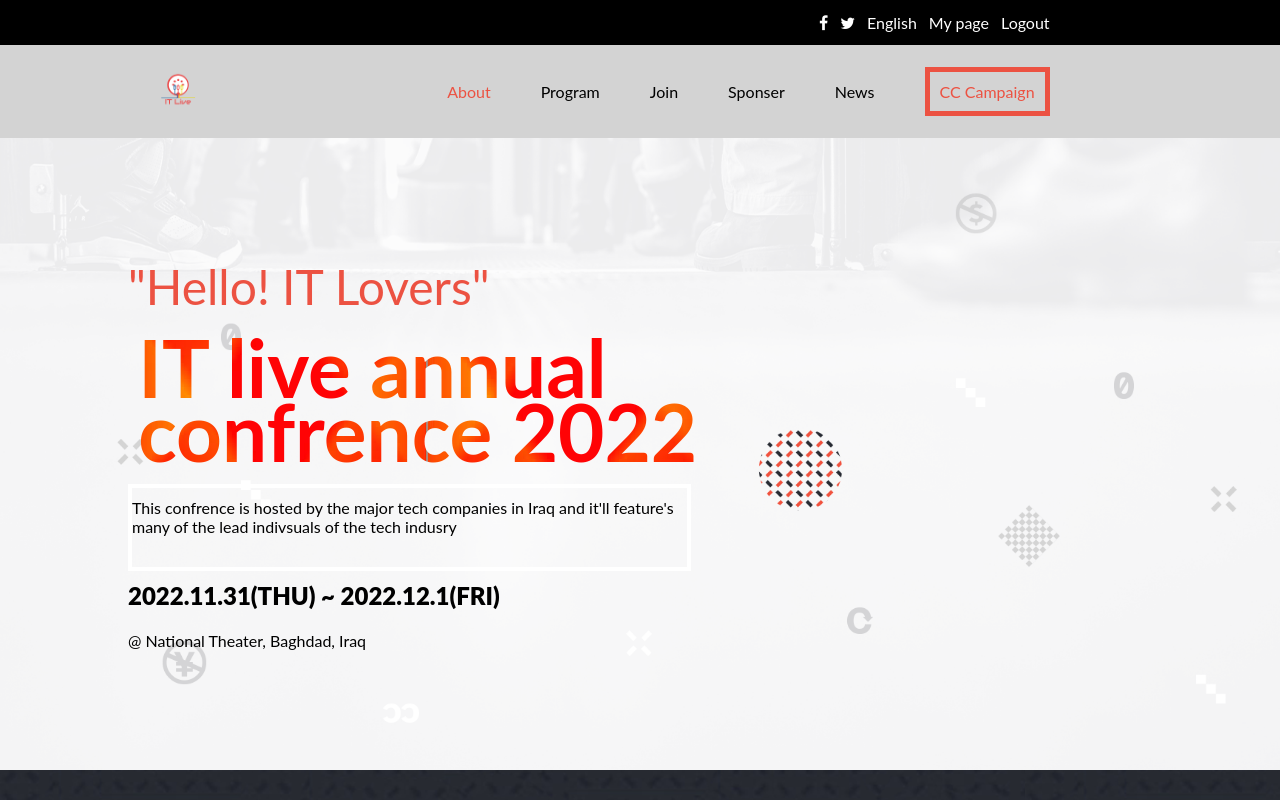
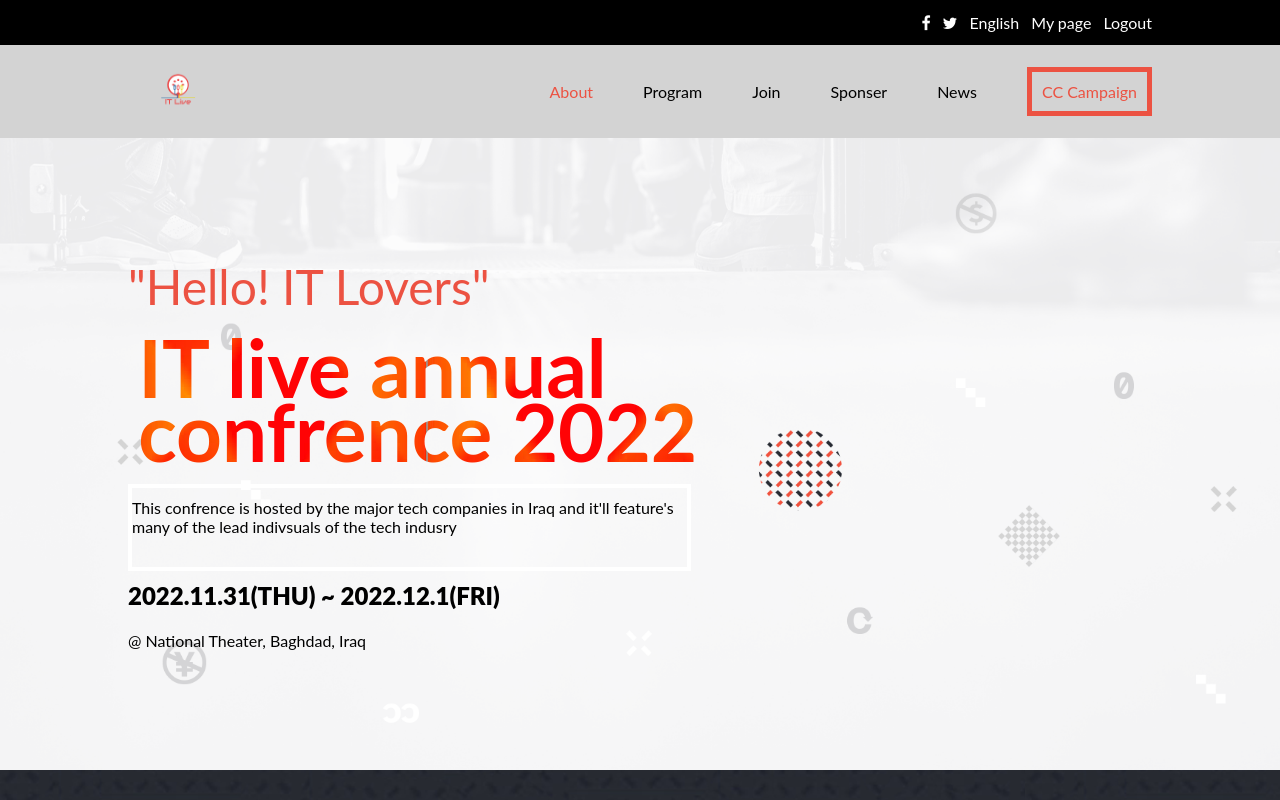
Before and after one commit to ShiroYaksha90/Capston-project, a website: page index.html in a window 1280 px wide. Shown: the top 800 px of the page. Drawn offline with Linux system fonts and the light colour scheme.

Commit message:
Update styles.css

```diff
--- a/styles.css
+++ b/styles.css
@@ -369,7 +369,7 @@ body {
     align-items: center;
     color: #fff;
     gap: 12px;
-    padding: 1% 18% 1% 0%;
+    padding: 1% 10% 1% 0%;
   }
 
   .top .fa {
@@ -396,7 +396,6 @@ body {
     justify-content: space-between;
     align-items: center;
     gap: 50px;
-    padding-right: 10%;
   }
 
   #about {
```
